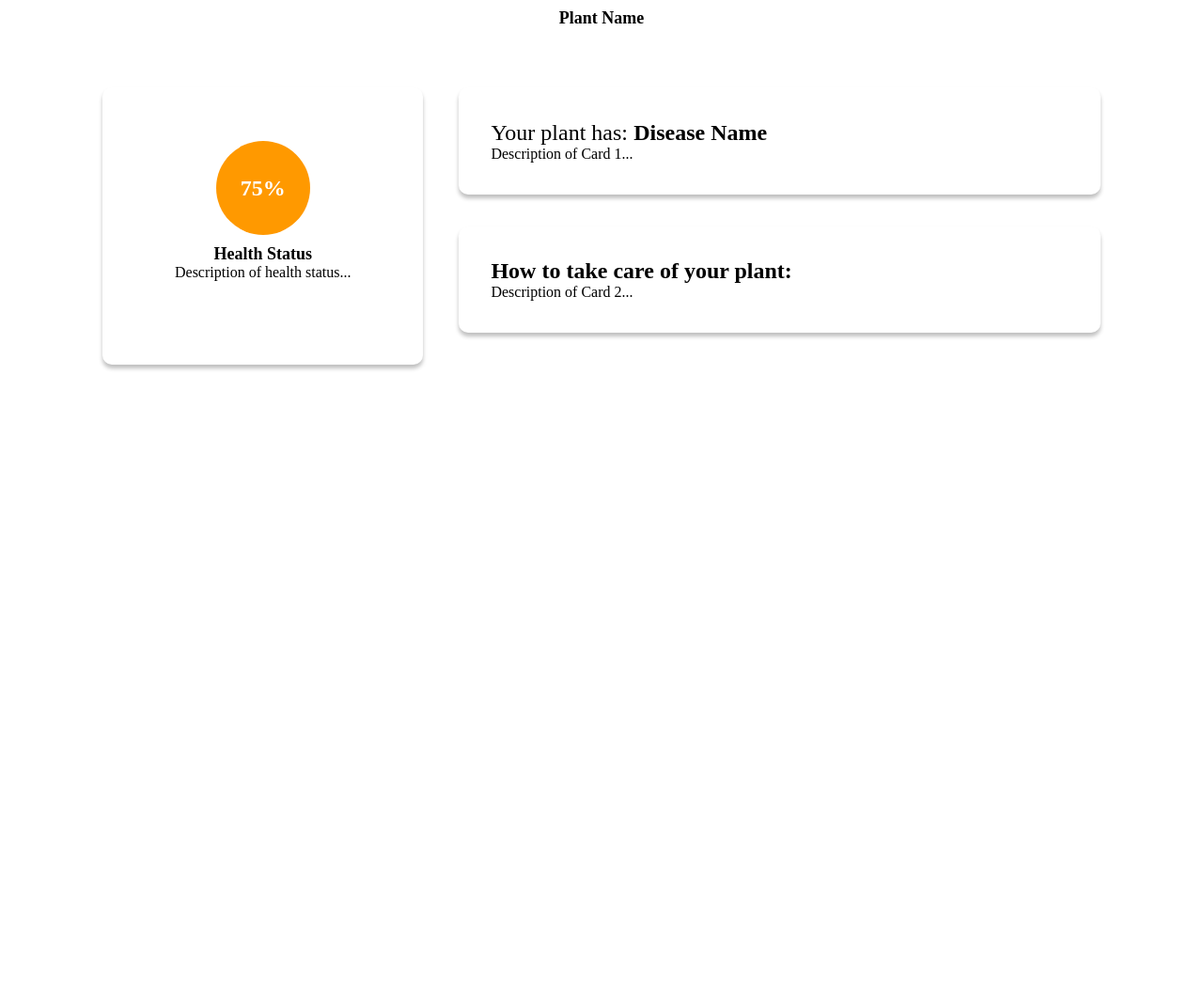
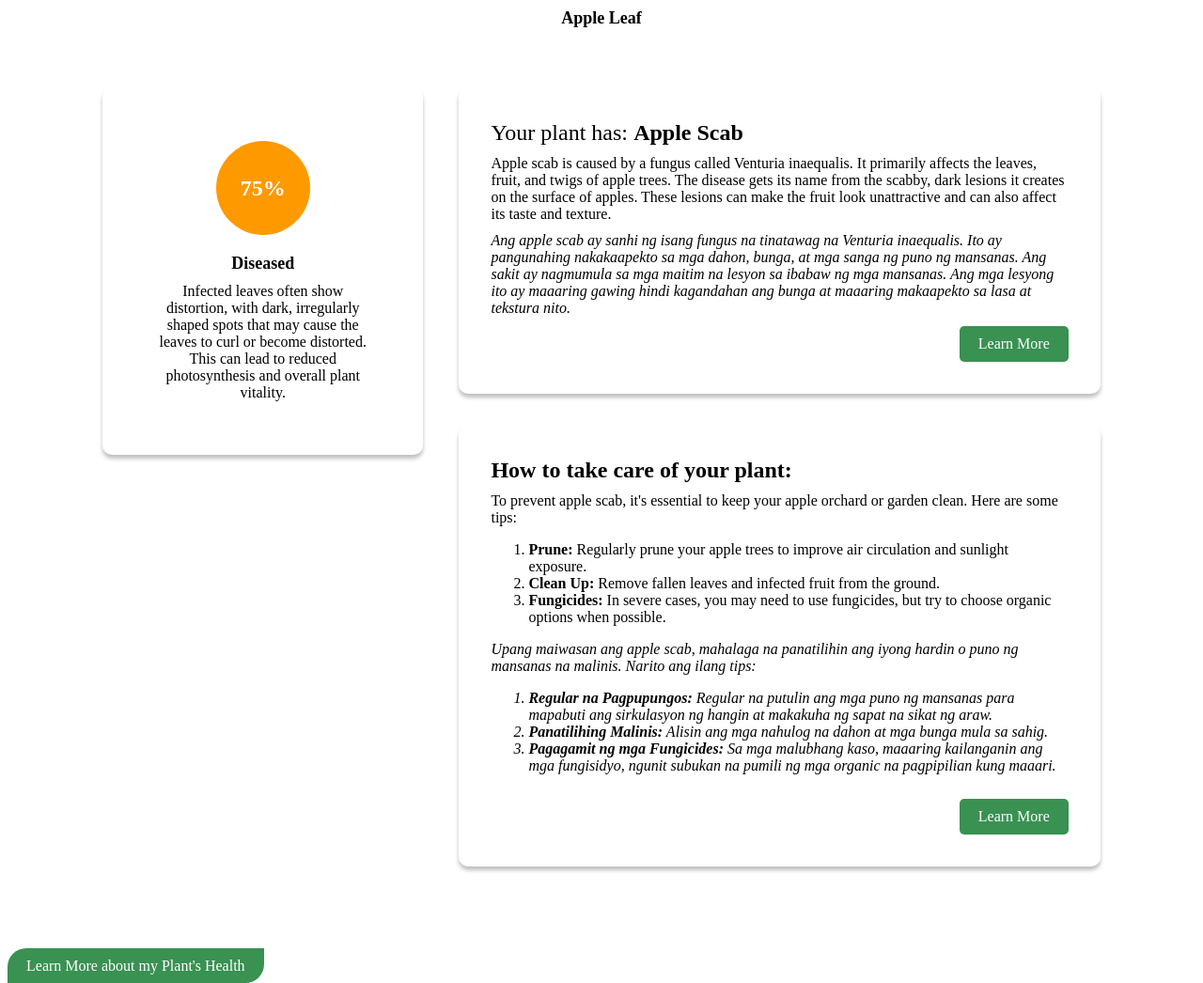
Before and after one commit to mgkimb/GrowTogether, a PHP site: page /planthealth-results.php in a window 1280 px wide. Shown: the part 632-1678 px from the top of the page at 94% size. Before the commit the page ends 1026 px from the top, so only its background shows below. Run offline with PHP 8.4, Linux system fonts and the light colour scheme.

Commit message:
with dummy data

```diff
--- a/templates/pages/planthealth-results.php
+++ b/templates/pages/planthealth-results.php
@@ -1,4 +1,7 @@
 <style>
+  a{
+    text-decoration: none;
+  }
   .banner {
     background-image: linear-gradient(rgb(200 243 204 / 74%),
         rgb(113 243 121 / 79%)), url(../assets/img/banner.png);
@@ -54,6 +57,7 @@
     width: 30%;
     padding: 5%;
     box-sizing: border-box;
+    height: -webkit-fill-available;
   }
 
   .health-circle {
@@ -78,12 +82,13 @@
   .health-heading {
     font-size: 18px;
     font-weight: bold;
-    margin-top: 10px;
+    margin-top: 20px;
     text-align: center;
   }
 
   .health-description {
     text-align: center;
+    margin-top: 10px;
   }
 
   .cards-container {
@@ -106,6 +111,10 @@
     font-size: x-large;
     font-weight: bold;
   }
+
+  .card-description {
+    margin-top: 10px;
+  }
   .disease {
     font-weight: bold;
     padding-left: 1%;
@@ -115,6 +124,35 @@
     flex-direction: row;
     font-size: x-large;
   }
+  .learn-more-button {
+            background-color: #399152;
+            color: white;
+            padding: 10px 20px;
+            margin-top: 10px;
+            border: none;
+            border-radius: 5px;
+            cursor: pointer;
+            float: right; /* This floats the button to the right */
+        }
+
+        .learn-more-button:hover {
+            background-color: #084517;
+        }
+
+        .popup-btn{
+
+  text-align: center;
+  background-color: #399152;
+            color: white;
+            padding: 10px 20px;
+    border-radius: 20px 0;
+}
+
+.popup-btn:hover {
+  background-color: #084517;
+}
+
+
 </style>
 <div class="banner">
   <div class="heading">
@@ -124,25 +162,42 @@
   </div>
 </div>
 <div class="plant-description-container">
-  <img class="plant-image" src="your-plant-image.jpg" alt="Plant Image">
-  <div class="plant-heading">Plant Name</div>
+  <img class="plant-image" src="../assets/img/AppleScab3.jpg" alt="Plant Image">
+  <div class="plant-heading">Apple Leaf</div>
 </div>
 <div class="plant-health-details">
   <div class="health-status-container">
     <div class="health-circle">
       <div class="health-percentage">75%</div>
     </div>
-    <div class="health-heading">Health Status</div>
-    <div class="health-description">Description of health status...</div>
+    <div class="health-heading">Diseased</div>
+    <div class="health-description">Infected leaves often show distortion, with dark, irregularly shaped spots that may cause the leaves to curl or become distorted. This can lead to reduced photosynthesis and overall plant vitality.</div>
   </div>
   <div class="cards-container">
     <div class="card">
-      <div class="plant-disease">Your plant has: <div class="disease">Disease Name</div></div>
-      <div class="card-description">Description of Card 1...</div>
+      <div class="plant-disease">Your plant has: <div class="disease">Apple Scab</div></div>
+      <div class="card-description">Apple scab is caused by a fungus called Venturia inaequalis. It primarily affects the leaves, fruit, and twigs of apple trees. The disease gets its name from the scabby, dark lesions it creates on the surface of apples. These lesions can make the fruit look unattractive and can also affect its taste and texture.</div>
+      <div class="card-description"><i>Ang apple scab ay sanhi ng isang fungus na tinatawag na Venturia inaequalis. Ito ay pangunahing nakakaapekto sa mga dahon, bunga, at mga sanga ng puno ng mansanas. Ang sakit ay nagmumula sa mga maitim na lesyon sa ibabaw ng mga mansanas. Ang mga lesyong ito ay maaaring gawing hindi kagandahan ang bunga at maaaring makaapekto sa lasa at tekstura nito.</i></div>
+      <a href="#" class="learn-more-button">Learn More</a>
     </div>
     <div class="card">
       <div class="card-heading">How to take care of your plant:</div>
-      <div class="card-description">Description of Card 2...</div>
+      <div class="card-description">
+      To prevent apple scab, it's essential to keep your apple orchard or garden clean. Here are some tips:
+    <ol>
+        <li><strong>Prune:</strong> Regularly prune your apple trees to improve air circulation and sunlight exposure.</li>
+        <li><strong>Clean Up:</strong> Remove fallen leaves and infected fruit from the ground.</li>
+        <li><strong>Fungicides:</strong> In severe cases, you may need to use fungicides, but try to choose organic options when possible.</li>
+    </ol>
+    <i>Upang maiwasan ang apple scab, mahalaga na panatilihin ang iyong hardin o puno ng mansanas na malinis. Narito ang ilang tips:</h1>
+    <ol>
+        <li><strong>Regular na Pagpupungos:</strong> Regular na putulin ang mga puno ng mansanas para mapabuti ang sirkulasyon ng hangin at makakuha ng sapat na sikat ng araw.</li>
+        <li><strong>Panatilihing Malinis:</strong> Alisin ang mga nahulog na dahon at mga bunga mula sa sahig.</li>
+        <li><strong>Pagagamit ng mga Fungicides:</strong> Sa mga malubhang kaso, maaaring kailanganin ang mga fungisidyo, ngunit subukan na pumili ng mga organic na pagpipilian kung maaari.</li>
+    </ol></i>
+    <a href="#" class="learn-more-button">Learn More</a>
+      </div>
     </div>
   </div>
 </div>
+<a href="#" class="popup-btn">Learn More about my Plant's Health</a>
--- a/templates/pages/planthealth.php
+++ b/templates/pages/planthealth.php
@@ -346,7 +346,7 @@
           </svg>
           <p id="dropText">Drag & Drop your files</p>
           <span>Or</span>
-          <input type="file" multiple id="uploadInput" />
+          <input type="file" multiple id="uploadInput" name = image />
           <button id="browseBtn">Browse File</button>
         </div>
       </div>
```
Also changed, not shown: assets/img/AppleScab3.jpg (added), 1 other file.
